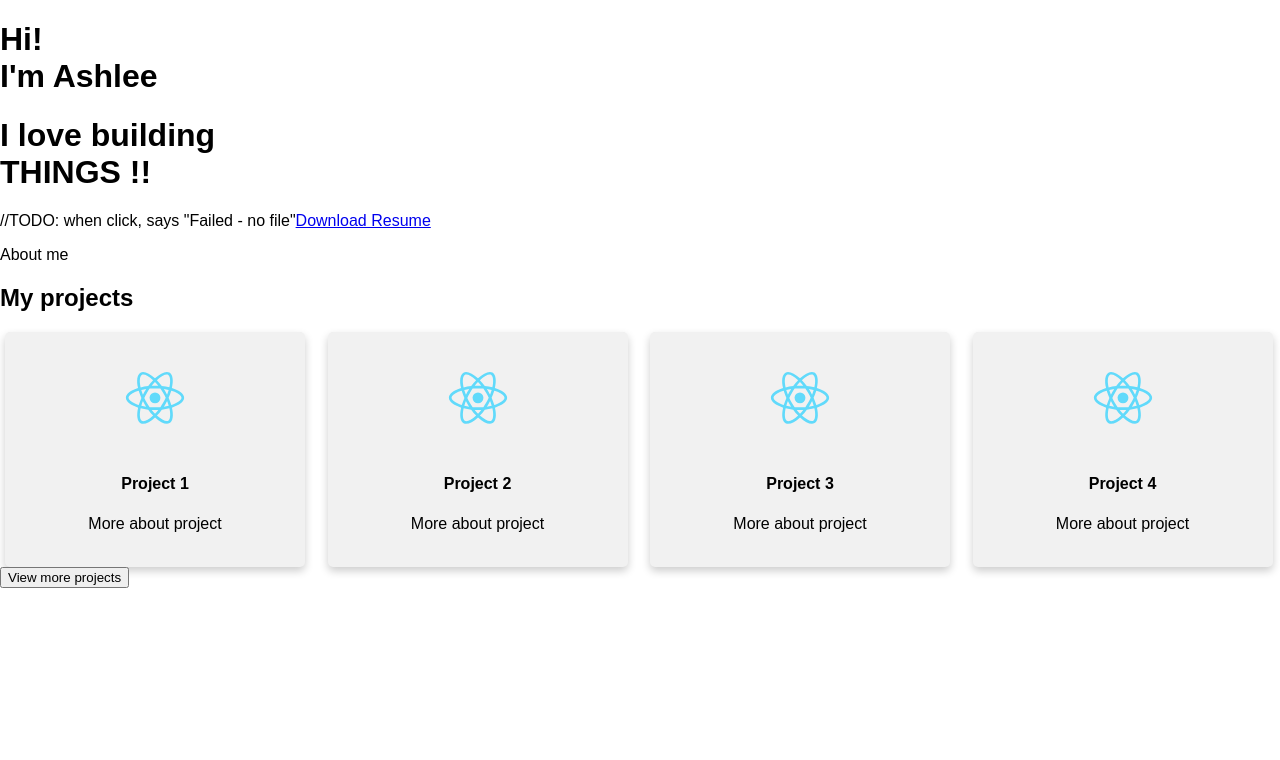
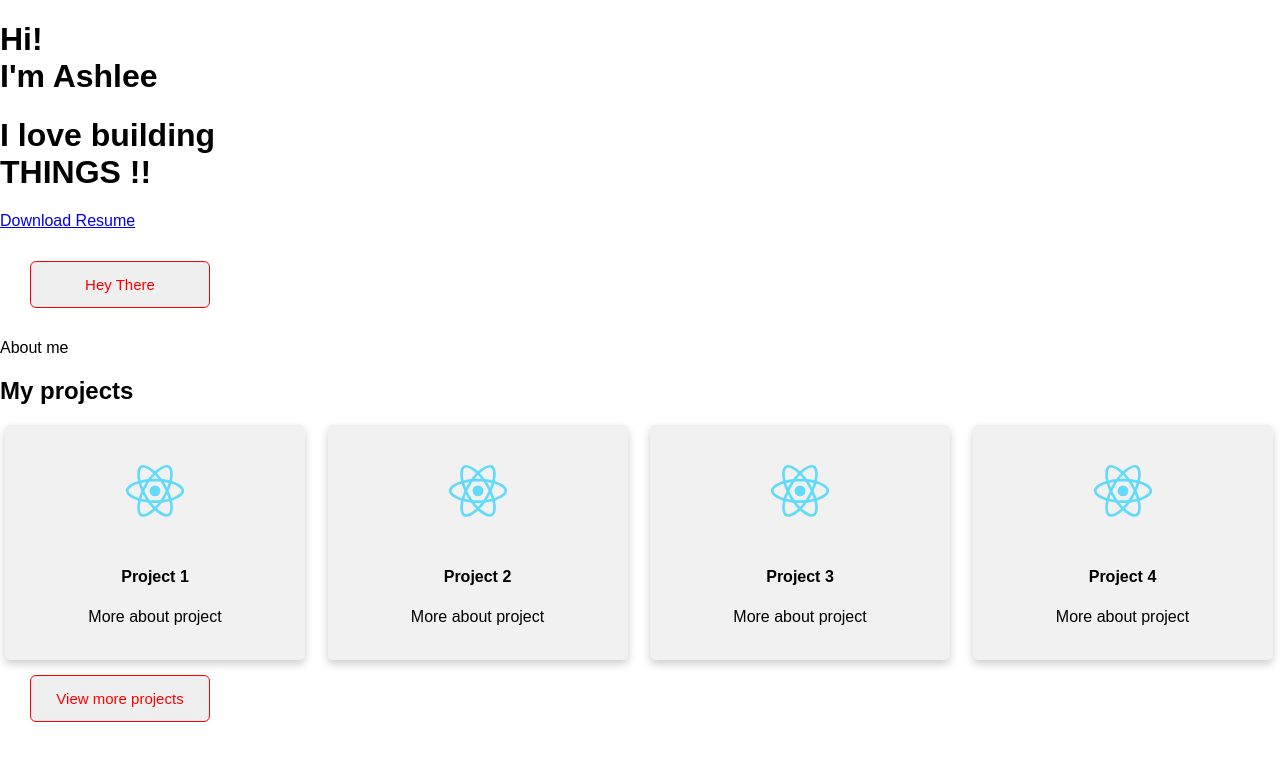
Before and after one commit to aekupor/me, a React (Create React App) app: page / in a window 1280 px wide. Shown: the top 760 px of the page. Built offline with nearby package versions, Linux system fonts and the light colour scheme.

Commit message:
Add button css styling

```diff
--- a/src/components/introduction.jsx
+++ b/src/components/introduction.jsx
@@ -1,4 +1,5 @@
 import React, { Component } from 'react'
+import '../css/buttons.css'
 
 export default class Introduction extends Component {
   render() {
@@ -9,10 +10,13 @@ export default class Introduction extends Component {
 
         <div>
           <p>
-            //TODO: when click, says "Failed - no file"
+            {
+              //TODO: when click, says "Failed - no file"
+            }
             <a href="./../images/Resume.pdf" class="button" download="Ashlee_Kupor_Resume">Download Resume</a>
           </p>
        </div>
+       <button class="buttons">Hey There</button>
       </div>
     )
   }
--- a/src/components/projects.jsx
+++ b/src/components/projects.jsx
@@ -1,5 +1,6 @@
 import React, { Component } from 'react'
 import '../css/project.css'
+import '../css/buttons.css'
 import logo from '../logo.svg'
 
 export default class Projects extends Component {
@@ -62,7 +63,7 @@ export default class Projects extends Component {
         </div>
 
         <div>
-          <button onClick={this.viewMoreProjects}>
+          <button class="buttons" onClick={this.viewMoreProjects}>
             View more projects
           </button>
         </div>
--- /dev/null
+++ b/src/css/buttons.css
@@ -0,0 +1,10 @@
+.buttons {
+    margin: 15px 30px;
+    color: red;
+    font-size: 15px;
+    font-weight: 500;
+    width: 180px;
+    border: 1px solid;
+    padding: 14px 0;
+    border-radius: 6px;
+}
```
